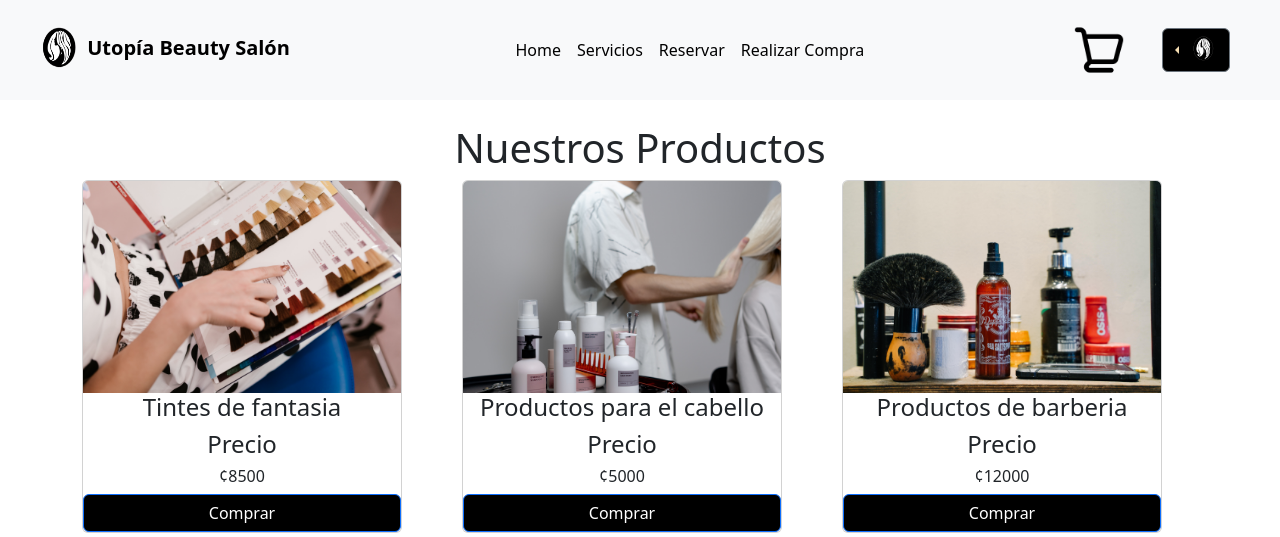
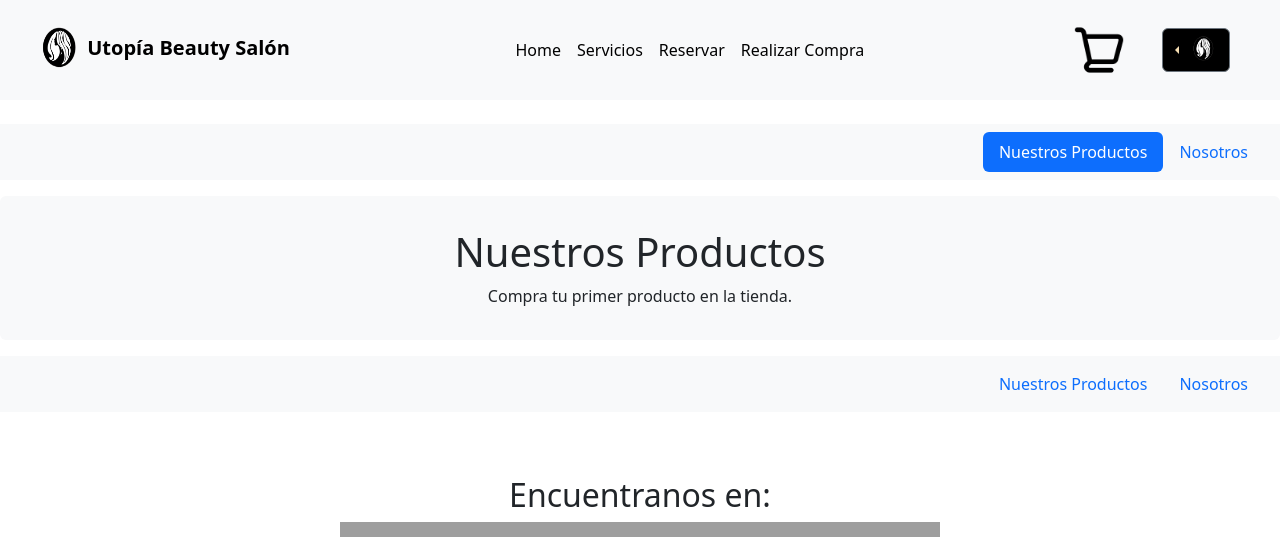
Before and after one commit to Srojas80278/AmbienteWebProyecto, a PHP site: page /Principal.php in a window 1280 px wide. Shown: the top 537 px of the page. Run offline with PHP 8.4, Linux system fonts and the light colour scheme; data that the repository does not hold is empty; grey boxes are pictures that could not be loaded.

Commit message:
Cambio en el principal

```diff
--- a/DAL/conexion.php
+++ b/DAL/conexion.php
@@ -5,7 +5,7 @@ function Conecta()
     $server = "localhost";
     $user = "root";
     $password = "";
-    $dataBase = "ambienteweb";
+    $dataBase = "Web";
 
 
     // 1. Establecer la conexión con el motor de base de datos
--- a/Principal.php
+++ b/Principal.php
@@ -20,116 +20,102 @@
 
   <!-- Main-->
   <br>
-  <h1 class="">Nuestros Productos</h1>
+
+  <nav id="navbar-example2" class="navbar bg-body-tertiary px-3 mb-3">
+  <a class="navbar-brand" href=""></a>
+  <ul class="nav nav-pills">
+    <li class="nav-item">
+      <a class="nav-link" href="#scrollspyHeading1">Nuestros Productos</a>
+    </li>
+    <li class="nav-item">
+      <a class="nav-link" href="#scrollspyHeading2">Nosotros</a>
+    </li>
+
+  </ul>
+</nav>
+<div data-bs-spy="scroll" data-bs-target="#navbar-example2" data-bs-root-margin="0px 0px -40%" data-bs-smooth-scroll="true" class="scrollspy-example bg-body-tertiary p-3 rounded-2" tabindex="0">
+  <h4 id="scrollspyHeading1"></h4>
+  <p>
+
   <div class="container text-center">
+        <h1>Nuestros Productos</h1>
 
-    <div class="row">
-      <div class="col">
-        <div class="card" style="width: 20rem;">
-          <img class="card-img-top" src="img/Tintes.jpg" />
-          <h4>Tintes de fantasia</h4>
-          <h4> Precio</h4>
-          <h6> ¢8500</h6>
-          <div class="input-group input-group-sm">
-          </div>
-          <button type="button" class="btn btn-primary">Comprar</button>
+        <?php
+        require 'DAL/conexion.php';
+
+        $conexion = Conecta();
+        $query = "SELECT id_producto, nombre, descripcion, img, precio FROM productos";
+        $result = mysqli_query($conexion, $query);
 
 
-        </div>
-      </div>
-      <div class="col">
-        <div class="card" style="width: 20rem;">
-          <img class="card-img-top" src="img/Productos.jpg" />
-          <h4>Productos para el cabello</h4>
-          <h4> Precio</h4>
-          <h6> ¢5000</h6>
-          <button type="button" class="btn btn-primary">Comprar</button>
+        if (mysqli_num_rows($result) > 0) {
 
-        </div>
+            while ($fila = mysqli_fetch_assoc($result)) {
 
-      </div>
-      <div class="col">
-        <div class="card" style="width: 20rem;">
-          <img class="card-img-top" src="img/Barberia.jpg" />
-          <h4>Productos de barberia</h4>
-          <h4> Precio</h4>
-          <h6> ¢12000</h6>
-          <button type="button" class="btn btn-primary">Comprar</button>
+              echo '<div class="container text-center">';
 
-        </div>
-      </div>
-    </div>
+              echo '<div  class="row">';
+              echo '<div   class="col">';
+              echo '<div class="card" style="width: 40rem;>';
+                echo '<div class="producto-details">';
+                echo '<img src="' . $fila['img'] . '" alt="' . $fila['nombre'] . '">';
+                echo '<h2>' . $fila['nombre'] . '</h2>';
+                echo '<p>' . $fila['descripcion'] . '</p>';
+                echo '<p>Precio: $' . $fila['precio'] . '</p>';
 
-  </div><br><br>
-  <div class="container text-center">
-    <div class="row">
-      <div class="col">
-        <div class="card" style="width: 20rem;">
-          <img class="card-img-top" src="img/esmalte.jpg" />
-          <h4>Esmalte de uñas</h4>
-          <h4> Precio</h4>
-          <h6> ¢5000</h6>
-          <button type="button" class="btn btn-primary">Comprar</button>
+                echo '<form action="php/Carrito/agregarItem.php" method="post">';
+                echo '<input type="hidden" name="product_id" value="' . $fila['id_producto'] . '">';
+                echo '<input type="number" name="quantity" value="1">';
+                echo '<input type="hidden" name="price" value="' . $fila['precio'] . '">';
+                echo '<button type="submit" class="btn btn-primary">Agregar al Carrito</button>';
+
+                echo '</form>';
+                echo '</div>';
+                echo '</div>';
+                echo '</div>';
+                echo '</div>';
+
+                echo '<br>';
 
 
-    </form>
+            }
 
+        } else {
+            echo '<p>Compra tu primer producto en la tienda.</p>';
+        }
 
-        </div>
-      </div>
+        ?>
+    </div>
 
 
 
-      <div class="col">
-        <div class="card" style="width: 20rem;">
-          <img class="card-img-top" src="img/Piel.jpg" />
-          <h4>Productos para la piel</h4>
-          <h4> Precio</h4>
-          <h6> ¢5000</h6>
-
-          <button type="button" class="btn btn-primary">Comprar</button>
-
-        </div>
-
-      </div>
-      <div class="col">
-        <div class="card" style="width: 20rem;">
-          <img class="card-img-top" src="img/crema.jpg" />
-          <h4>Cremas para el cuerpo</h4>
-          <h4> Precio</h4>
-          <h6> ¢12000</h6>
-
-          <button type="button" class="btn btn-primary">Comprar</button>
-
-        </div>
-      </div>
-    </div>
 
   </div>
-  <!-- Prueba enviar
-  <div class="contendor-estetica">
+  </p>
 
-    <form action="php/procesar-producto_carrito.php" method="post">
-      <div>
-        <label for="descripcion">Descripcion:</label>
-        <input type="int" name="descripcion" id="descripcion" placeholder="Digita la descripcion">
-
-      </div>
-      <div>
-        <label for="precio">Precio:</label>
-        <input type="double" name="precio" id="precio" placeholder="Digita el precio">
-      </div>
-
-      <button type="submit">Comprar</button>
-    </form>
--->
-  </div>
-  <!-- Prueba enviar-->
+  <h4 id="scrollspyHeading2"></h4>
+  <p>
+<!--
+      -->
+      <nav id="navbar-example2" class="navbar bg-body-tertiary px-3 mb-3">
+  <a class="navbar-brand" href=""></a>
+  <ul class="nav nav-pills">
+    <li class="nav-item">
+      <a class="nav-link" href="#scrollspyHeading1">Nuestros Productos</a>
+    </li>
+    <li class="nav-item">
+      <a class="nav-link" href="#scrollspyHeading2">Nosotros</a>
+    </li>
 
 
+  </ul>
+</nav>
+
+      <!--
+      -->
+
   <br>
-  <br>
-  <br>
+
   <br>
   <div class="container text-center">
     <h2 class="">Encuentranos en:</h2>
@@ -137,8 +123,43 @@
       src="https://www.google.com/maps/embed?pb=!1m18!1m12!1m3!1d3930.3959514692547!2d-84.07062492524774!3d9.900942590199444!2m3!1f0!2f0!3f0!3m2!1i1024!2i768!4f13.1!3m3!1m2!1s0x8fa0e34c171c793b%3A0xd93f42824d46b852!2zVXRvcMOtYSBCZWF1dHkgU2Fsw7Nu!5e0!3m2!1ses-419!2scr!4v1690477841853!5m2!1ses-419!2scr"
       width="600" height="450" style="border:0;" allowfullscreen="" loading="lazy"
       referrerpolicy="no-referrer-when-downgrade"></iframe>
+
+    </div>
+    <div class="container text-center">
+
+  <div class="card">
+  <h5 class="card-header"></h5>
+  <div class="card-body">
+    <h5 class="card-title">Nuestra misión</h5>
+    <p class="card-text">
+    El objetivo fundamental de la Utopía Beauty Salón es ofrecer productos de alta calidad, así como asesorías para que los clientes lleven consigo el producto más adecuado, de acuerdo a sus necesidades e intereses. Además, Utopía Beauty Salón
+ cuenta con un sistema de afiliación exclusivo para profesionales en el campo de la belleza, brindándoles así beneficios especiales, convirtiéndose en una especie de “mano derecha” entre estilistas, manicuristas y esteticistas, de acuerdo a una encuesta realizada recientemente.
+
+  Ven a experimentar un día de bienestar y cuidado personal en nuestro salón.
+  Te esperamos. Utopía Beauty Salón te ofrece servicios de cuidado capilar, uñas y estética,
+   todo en un mismo lugar.
+    </p>
+    <a href="Reservar.php" class="btn btn-primary">Agenda nuestros servicios</a>
   </div>
+</div>
 
+
+
+  </p>
+
+</div>
+
+
+
+
+
+
+
+
+
+
+
+</div>
 
 
   <!---->
--- a/Reservar.php
+++ b/Reservar.php
@@ -135,13 +135,13 @@
       <div class="carousel-inner">
         <div class="carousel-item active">
           <img src="img/Servicio1.jpeg" class="d-block w-100" alt="...">
-          <h4 class="h4">Makeup</h4>
+          <h4 >Makeup</h4>
           <hr>
 
         </div>
         <div class="carousel-item">
           <img src="img/Servicio2.jpg" class="d-block w-100" alt="...">
-          <h4>Hairdressing</h4>
+          <h4 >Hairdressing</h4>
           <hr>
 
         </div>
--- a/css/Reservar.css
+++ b/css/Reservar.css
@@ -21,8 +21,8 @@
   width:50%;
 }
 
-.h4{
-    color: wheat;
+h4{
+    color: rgb(49, 32, 1);
 }
 
 
--- a/css/principal.css
+++ b/css/principal.css
@@ -143,6 +143,9 @@ h5{
   font-family:arial;
 }
 
+
+
+
 h4{
   margin-top: 2px;
   margin-block-end: 2;
@@ -151,6 +154,8 @@ h4{
   font-size: 3rem;
   font-family:arial;
 }
+
+
 boton_compra{
   text-align: center;
 }
```
Also changed, not shown: img/crema_menta.jpg (renamed from img/shoppingCart/art3.webp), img/esmalte_reciclado.jpg (renamed from img/shoppingCart/art4.webp), img/maquillaje_manzana.jpg (renamed from img/shoppingCart/art2.webp), img/shampoo_coco.jpg (renamed from img/shoppingCart/art1.webp).
